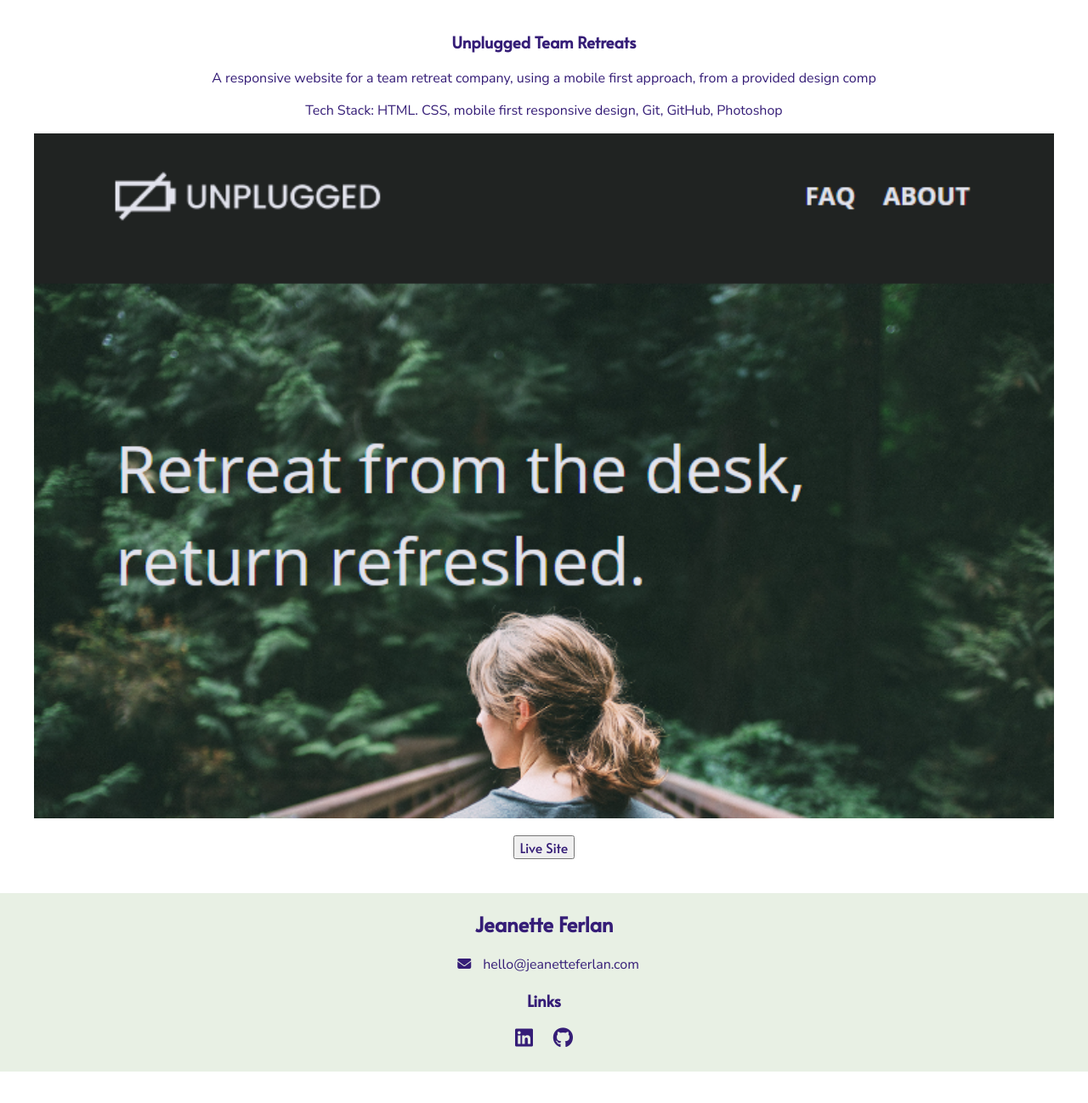
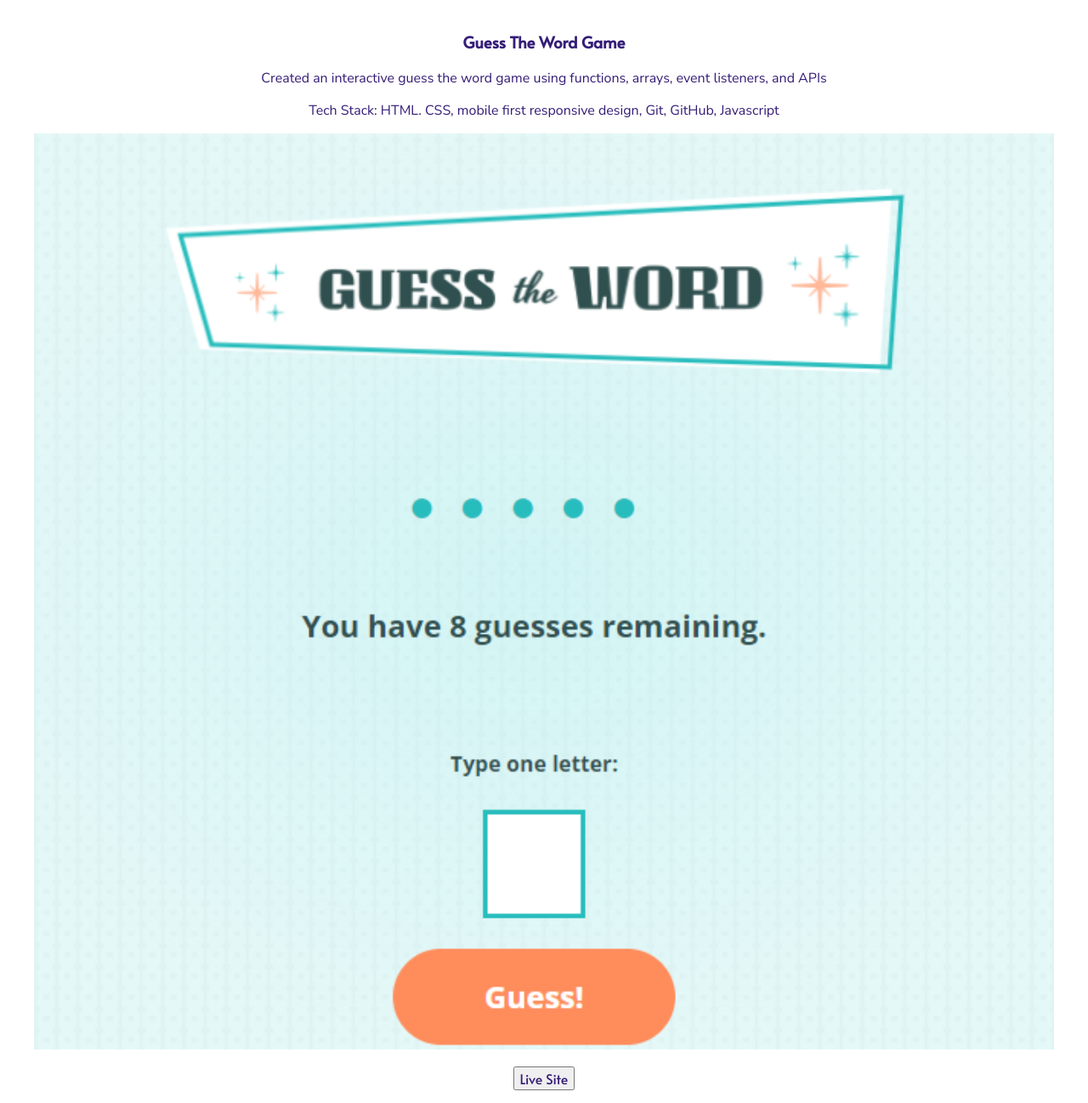
Before and after one commit to jeanette-f/portfolio, a website built with webpack: page index.html in a window 1280 px wide. Shown: the part 2522-3820 px from the top of the page at 85% size. Before the commit the page ends 3783 px from the top, so only its background shows below. Built offline with nearby package versions, Linux system fonts and the light colour scheme.

Commit message:
Add another project to portfolio list

```diff
--- a/index.html
+++ b/index.html
@@ -112,6 +112,17 @@
             </button>
           </div>
           <div class="project">
+            <h3>Guess The Word Game</h3>
+            <p>Created an interactive guess the word game using functions, arrays, event listeners, and APIs</p>
+            <p>Tech Stack: HTML. CSS, mobile first responsive design, Git, GitHub, Javascript </p>
+            <figure>
+              <img src="img/Guess-the-Word-game.png" alt="Guess The Word Game">
+            </figure>
+            <button>
+              <a href="" target="_blank" rel="noopener">Live Site</a>
+            </button>
+          </div>
+          <div class="project">
             <h3>Unplugged Team Retreats</h3>
             <p>A responsive website for a team retreat company, using a mobile first approach, from a provided design comp</p>
             <p>Tech Stack: HTML. CSS, mobile first responsive design, Git, GitHub, Photoshop</p>
```
Also changed, not shown: img/Guess-the-Word-game.png (added).
